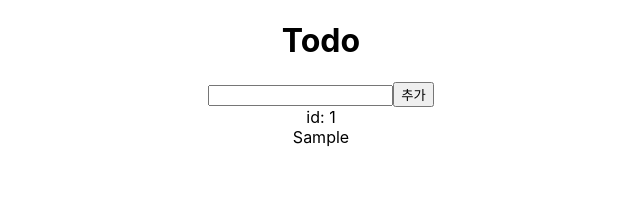
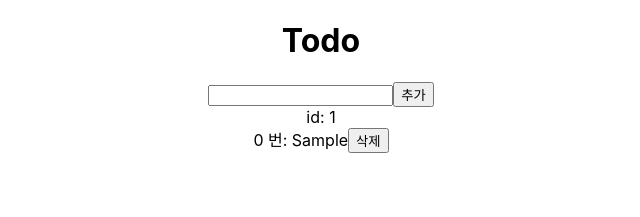
Before and after one commit to YooHyeok/onebite-typescript, a React (Create React App) app in the folder section12/: page / in a window 1280 px wide. Both pictures are taken after typing "Sample" into the empty fields and a click on the button "추가". Shown: the top 217 px of the page, without its empty margins (319-959 px from the left). Built offline with nearby package versions, Linux system fonts and the light colour scheme.

Commit message:
feat: `Section12` todos loop 렌더링 div 영역 TodoItem.tsx 컴포넌트화

```diff
--- a/section12/src/App.tsx
+++ b/section12/src/App.tsx
@@ -1,6 +1,7 @@
 import { useState, useRef, useEffect } from 'react';
 import './App.css';
 import Editor from './components/Editor';
+import TodoItem from './components/TodoItem';
 
 interface Todo {
   id: number;
@@ -34,7 +35,7 @@ function App() {
         <div>id: {idRef.current}</div>
       </Editor>
       <div>
-          {todos.map((todo) => <div key={todo.id}> {todo.content} </div>)}
+          {todos.map((todo) => <TodoItem {...todo} />)}
         </div>
     </div>
   );
--- /dev/null
+++ b/section12/src/components/TodoItem.tsx
@@ -0,0 +1,10 @@
+interface Props {
+  id: number;
+  content: string;
+}
+export default function TodoItem({id, content}: Props) {
+  return <div>
+    {id} 번: { content }
+    <button>삭제</button>
+  </div>
+}
```
